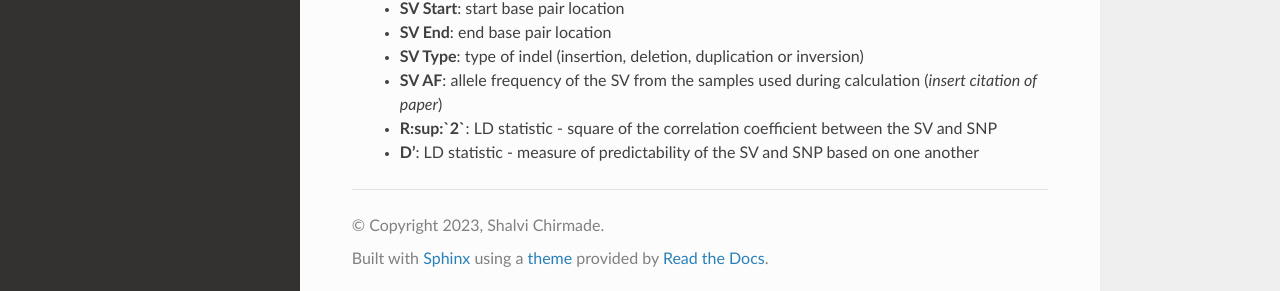
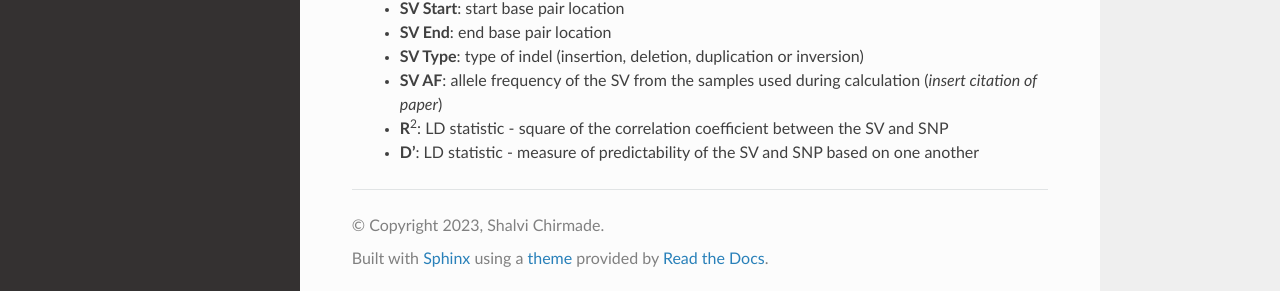
Before and after one commit to shalvichirmade/gwas-svatalog-docs, a Sphinx documentation site: the page built from source/index.rst, in a window 1280 px wide and 900 px high, scrolled down 2027 px. Shown: the part 606-897 px from the top of the window. Built offline with Sphinx 7.4.7 and the Read the Docs theme 2.0.0, drawn with Linux system fonts in a browser that asks for light colours.

Commit message:
finxing superscript error

```diff
--- a/source/index.rst
+++ b/source/index.rst
@@ -121,7 +121,7 @@ Data on the SNPs visible in the interactive plot can be downloaded as a .csv fil
   * **SV End**: end base pair location
   * **SV Type**: type of indel (insertion, deletion, duplication or inversion)
   * **SV AF**: allele frequency of the SV from the samples used during calculation (*insert citation of paper*)
-  * **R\ :sup:`2`**: LD statistic - square of the correlation coefficient between the SV and SNP
+  * **R**\ :sup:`2`: LD statistic - square of the correlation coefficient between the SV and SNP
   * **D'**: LD statistic - measure of predictability of the SV and SNP based on one another
 
 
```
